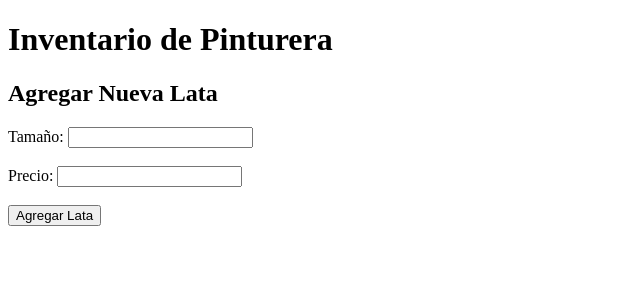
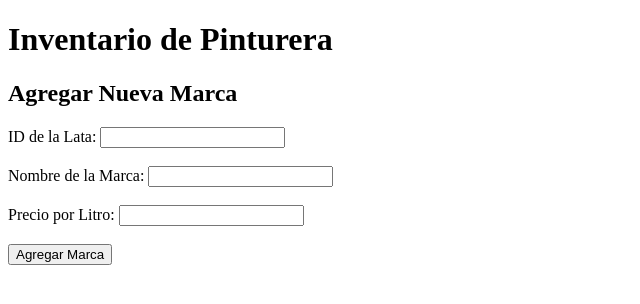
Before and after one commit to SaantiSeijas/TP1-introduccion, a Flask app: page / in a window 1280 px wide. Shown: the top 304 px of the page, without its empty margins (0-640 px from the left). Run offline with Flask 3, Linux system fonts and the light colour scheme; data that the repository does not hold is empty; some libraries are stand-ins or nearby versions.

Commit message:
Se reemplazo los objetos listados, ahora se listan las marcas

```diff
--- a/main.py
+++ b/main.py
@@ -17,6 +17,24 @@ def home():
 def lata_detail(id):
     lata = Latas.query.get_or_404(id)
     return render_template('lata.html', lata=lata)
+
+
+@app.route('/api/marcas', methods=['GET'])
+def get_marcas():
+    try:
+        marcas = Marca.query.all()
+        marcas_data = []
+        for marca in marcas:
+            marca_data = {
+                'id': marca.id,
+                'nombre': marca.nombre,
+                'precio_x_litro': marca.precio_x_litro,
+            }
+            marcas_data.append(marca_data)
+        return jsonify({'marcas': marcas_data})
+    except Exception as error:
+        print("Error", error)
+        return jsonify({'message': 'Internal server error'}), 500
 
 
 @app.route('/api/latas', methods=['GET'])
@@ -58,6 +76,22 @@ def agregar_lata():
         print("Error al agregar lata:", error)
         return jsonify({'message': 'Error al agregar lata'}), 500
 
+@app.route('/agregar_marca', methods=['POST'])
+def agregar_marca():
+    try:
+        lata_id = request.form.get('lata_id')
+        nombre = request.form.get('nombre')
+        precio_x_litro = request.form.get('precio_x_litro')
+
+        nueva_marca = Marca(nombre=nombre, precio_x_litro=precio_x_litro, lata_id=lata_id)
+        db.session.add(nueva_marca)
+        db.session.commit()
+
+        return redirect(url_for('home'))
+    except Exception as error:
+        print("Error al agregar marca:", error)
+        return jsonify({'message': 'Error al agregar marca'}), 500
+
 
 if __name__ == '__main__':
     with app.app_context():
--- a/static/js/script.js
+++ b/static/js/script.js
@@ -1,17 +1,17 @@
 document.addEventListener('DOMContentLoaded', function() {
-    // Cargar las latas cuando la página principal se cargue
-    if (document.getElementById('latas-list')) {
-        fetch('/api/latas')
+    // Cargar las marcas cuando la página principal se cargue
+    if (document.getElementById('marcas-list')) {
+        fetch('/api/marcas')
             .then(response => response.json())
             .then(data => {
-                const latasList = document.getElementById('latas-list');
-                latasList.innerHTML = ''; // Limpiar la lista antes de actualizar
-                data.latas.forEach(lata => {
-                    const lataItem = document.createElement('li');
-                    lataItem.innerHTML = `<a href="/lata/${lata.id}">${lata.tamanio} - $${lata.precio}</a>`;
-                    latasList.appendChild(lataItem);
+                const marcasList = document.getElementById('marcas-list');
+                marcasList.innerHTML = ''; // Limpiar la lista antes de actualizar
+                data.marcas.forEach(marca => {
+                    const marcaItem = document.createElement('li');
+                    marcaItem.innerHTML = `<a href="/marca/${marca.id}">${marca.nombre}</a>`;
+                    marcasList.appendChild(marcaItem);
                 });
             })
-            .catch(error => console.error('Error al cargar las latas:', error));
+            .catch(error => console.error('Error al cargar las marcas:', error));
     }
 });
--- a/templates/index.html
+++ b/templates/index.html
@@ -7,20 +7,30 @@
 </head>
 <body>
     <h1>Inventario de Pinturera</h1>
+    <ul id="marcas-list">
+        {% for marca in marcas %}
+            <li>{{ marca.nombre }}</li>
+        {% endfor %}
+    </ul>
     <ul id="latas-list">
         <!-- Aquí se cargarán las latas dinámicamente -->
     </ul>
 
-    <h2>Agregar Nueva Lata</h2>
-    <form action="/agregar_lata" method="POST">
-        <label for="tamanio">Tamaño:</label>
-        <input type="text" id="tamanio" name="tamanio" required><br><br>
+    <h2>Agregar Nueva Marca</h2>
+    <form action="/agregar_marca" method="POST">
+        <label for="lata_id">ID de la Lata:</label>
+        <input type="text" id="lata_id" name="lata_id" required><br><br>
 
-        <label for="precio">Precio:</label>
-        <input type="text" id="precio" name="precio" required><br><br>
+        <label for="nombre">Nombre de la Marca:</label>
+        <input type="text" id="nombre" name="nombre" required><br><br>
 
-        <button type="submit">Agregar Lata</button>
+        <label for="precio_x_litro">Precio por Litro:</label>
+        <input type="text" id="precio_x_litro" name="precio_x_litro" required><br><br>
+
+        <button type="submit">Agregar Marca</button>
     </form>
+
     <script src="static/js/script.js"></script>
+
 </body>
 </html>
```
Also changed, not shown: templates/lata.html (+10 -0 lines).
